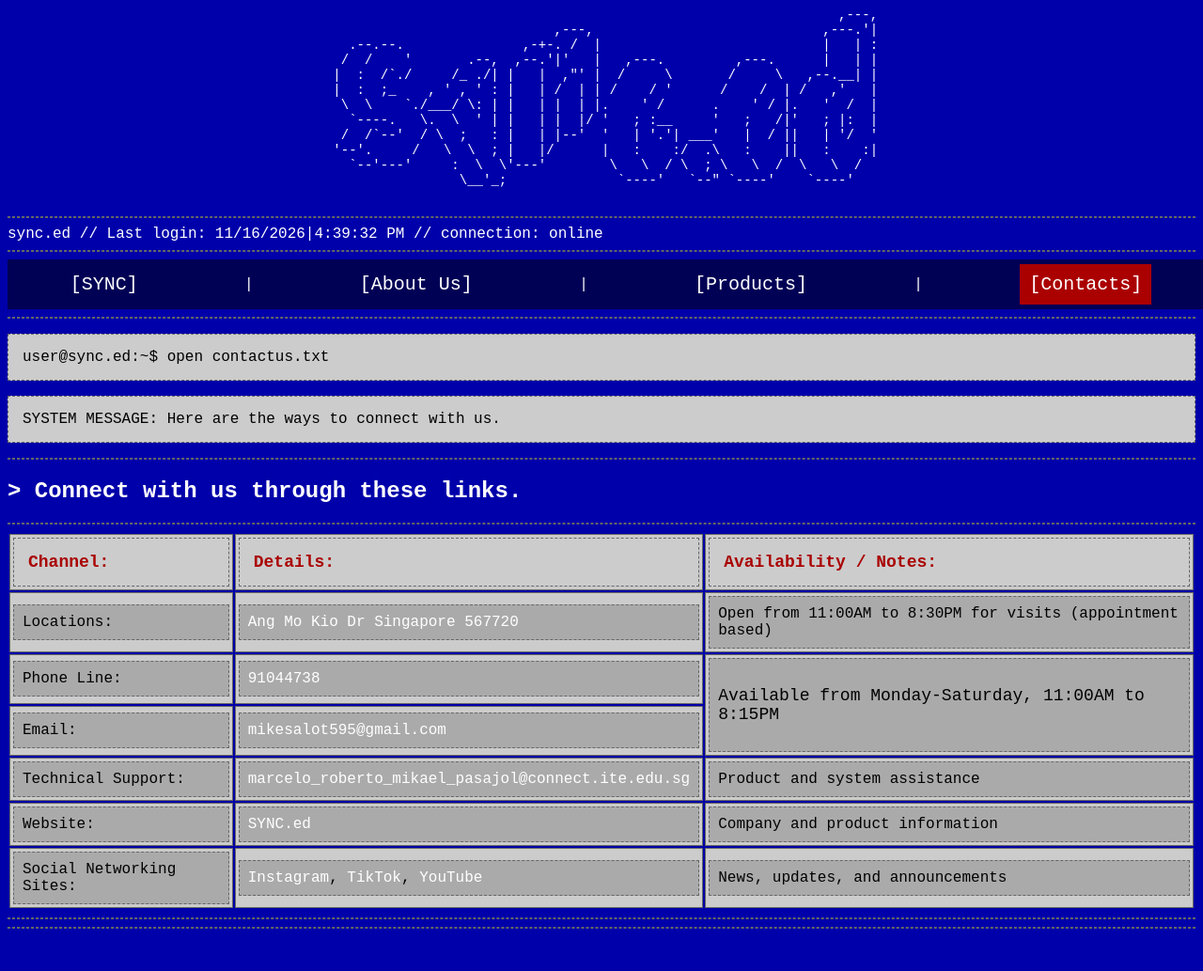
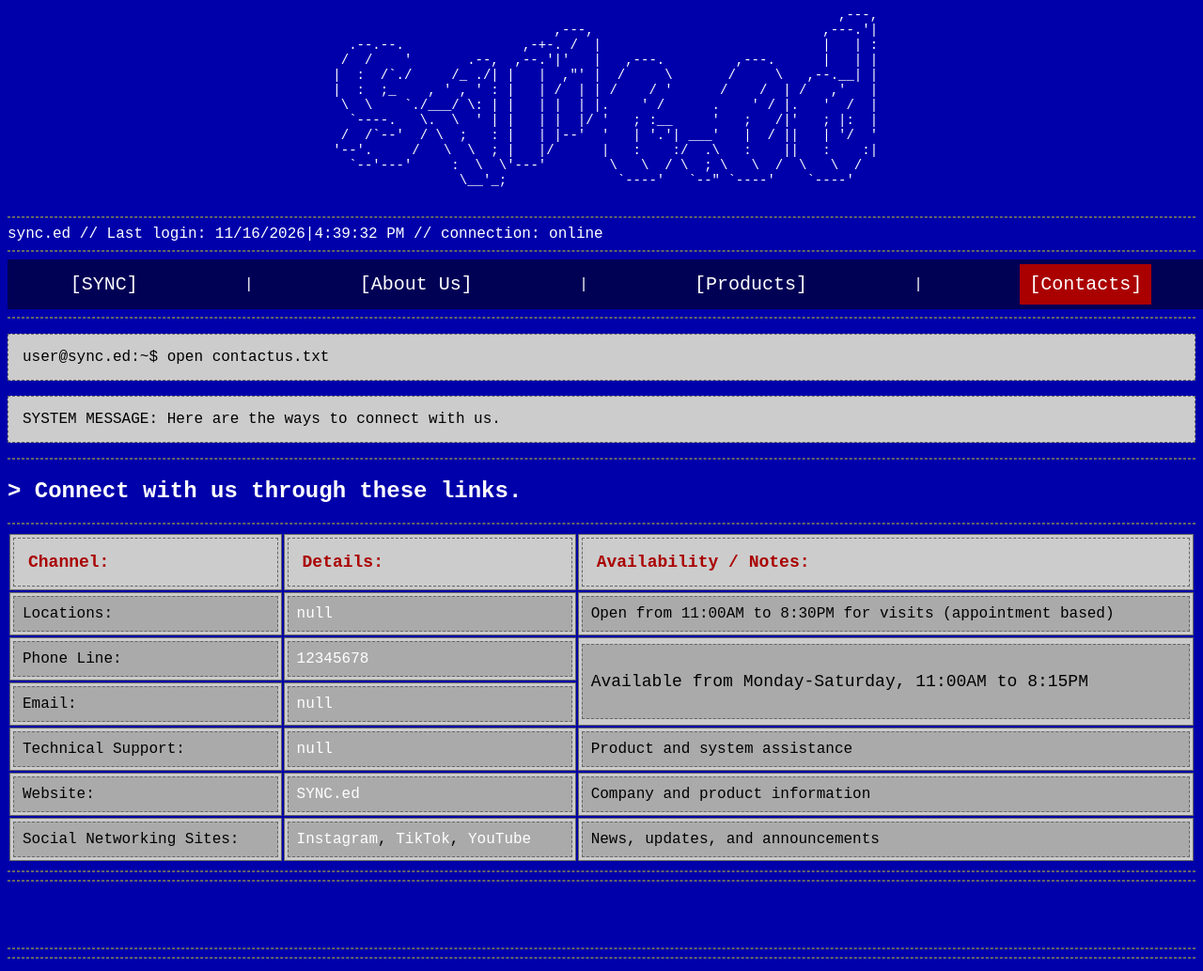
Before and after one commit to NominoNext/SYNCed_Web-Blog, a plain HTML site: page contactus.html in a window 1280 px wide. Shown: the top 1033 px of the page at 94% size. Drawn offline with Linux system fonts and the light colour scheme.

Commit message:
Update contactus.html

```diff
--- a/contactus.html
+++ b/contactus.html
@@ -86,7 +86,7 @@
                         <tr>
                             <td><p class="darker">Locations:</p></td>
 
-                            <td><p class="darker"><a href="https://maps.app.goo.gl/gjw4twvXHYJ2xuBHA">Ang Mo Kio Dr Singapore 567720</a></p></td>
+                            <td><p class="darker"><a href="null">null</a></p></td>
 
                             <td><p class="darker">Open from 11:00AM to 8:30PM for visits (appointment based)</p></td>
                         </tr>
@@ -96,7 +96,7 @@
 
                             <td>
                                 <p class="darker">
-                                    <a href="tel:91044738">91044738</a>
+                                    <a href="tel:12345678">12345678</a>
                                 </p>
                             </td>
 
@@ -115,8 +115,8 @@
 
                             <td>
                                 <p class="darker">
-                                    <a href="mailto:mikesalot595@gmail.com">
-                                        mikesalot595@gmail.com
+                                    <a href="mailto:null">
+                                        null
                                     </a>
                                 </p>
                             </td>
@@ -129,8 +129,8 @@
 
                             <td>
                                 <p class="darker">
-                                    <a href="mailto:marcelo_roberto_mikael_pasajol@connect.ite.edu.sg">
-                                        marcelo_roberto_mikael_pasajol@connect.ite.edu.sg
+                                    <a href="null">
+                                        null
                                     </a>
                                 </p>
                             </td>
```
